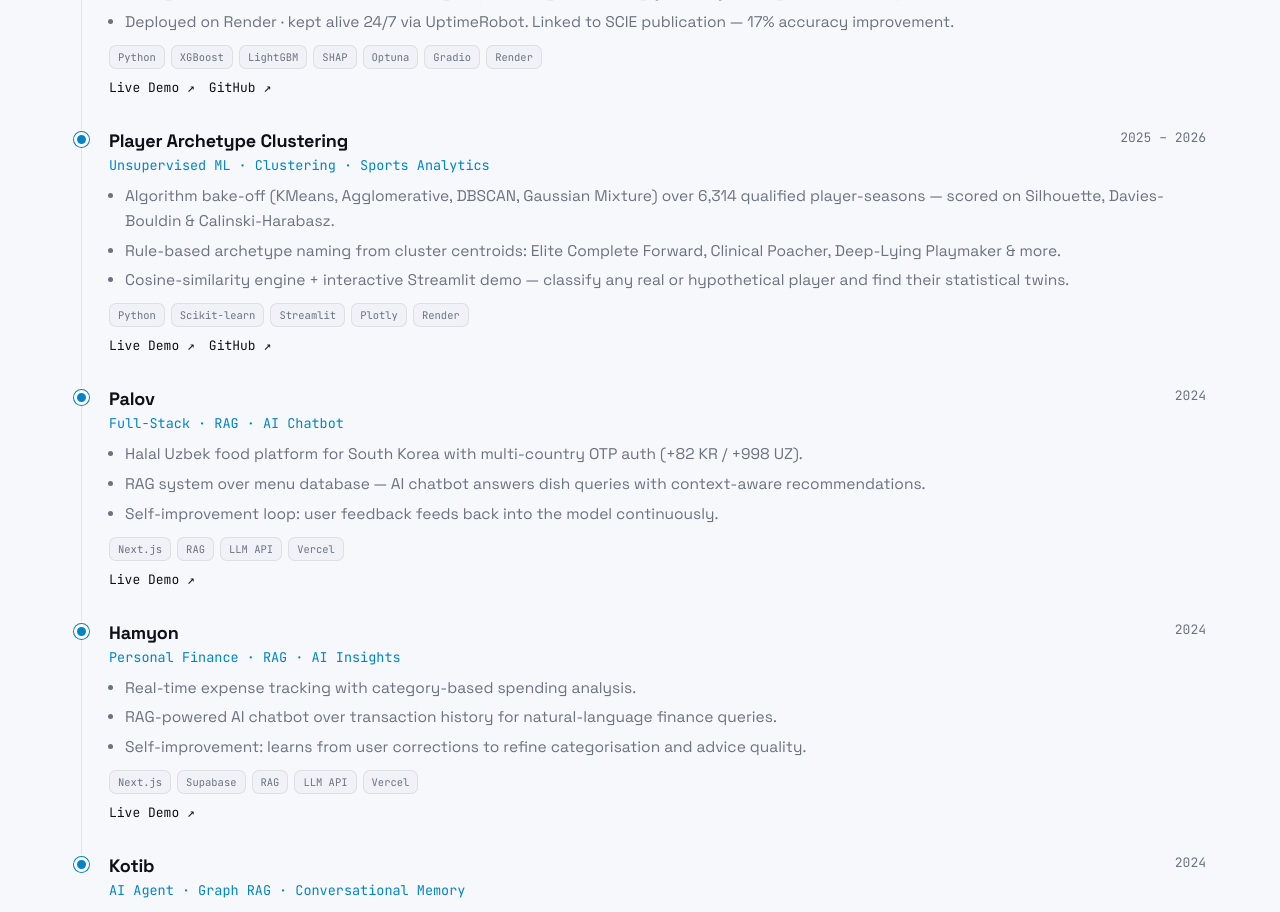
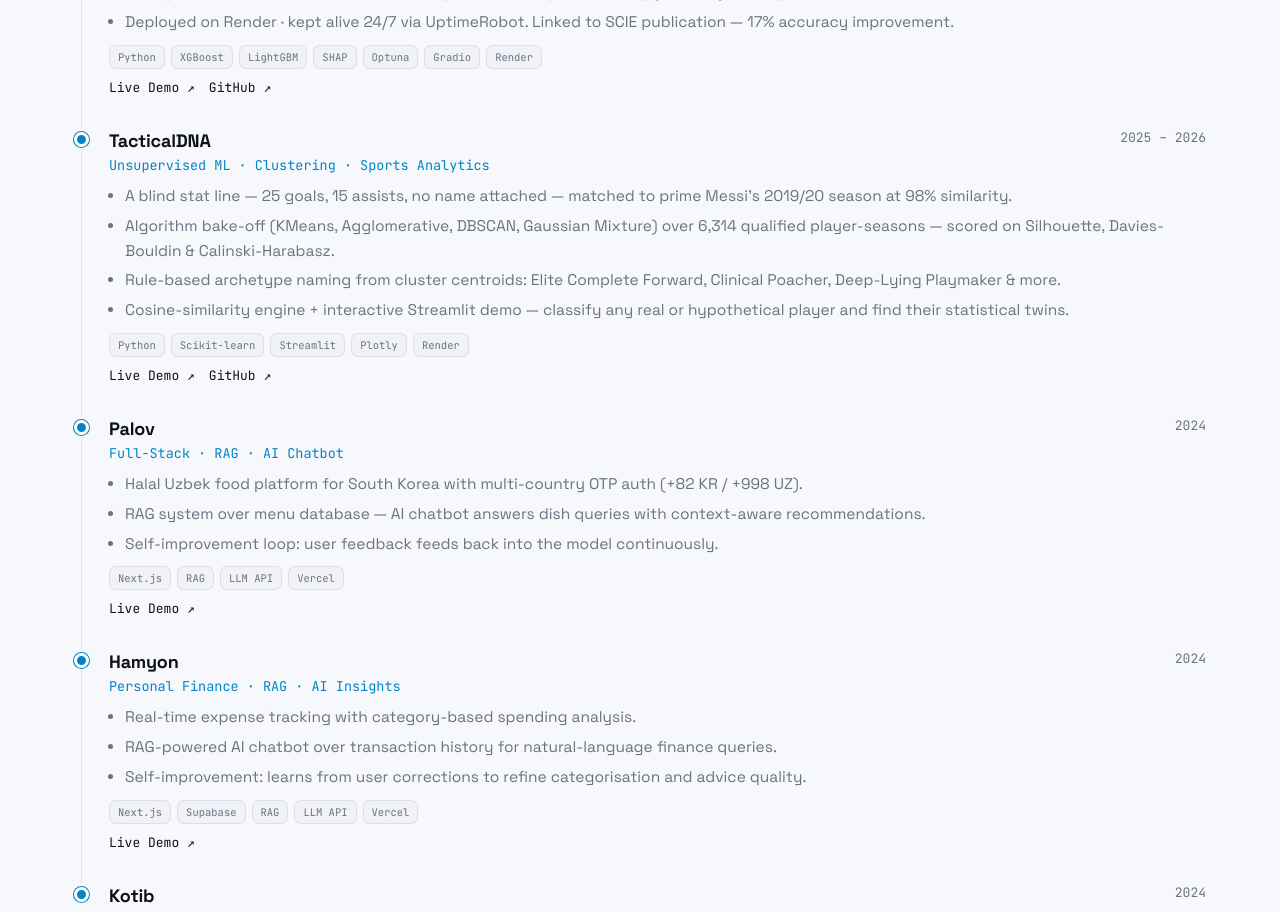
Before and after one commit to davronbek-malikov/Portfolio, a Next.js app: page /about in a window 1280 px wide. Shown: the part 2960-3872 px from the top of the page. Built offline with nearby package versions, Linux system fonts and the light colour scheme.

Commit message:
feat: rebrand unsupervised ML project as TacticalDNA, add Messi-twin hook
Renamed GitHub repo soccer-player-clustering -> tactical-dna. Updated
card flavor/bullets with the validated 98% Messi-similarity finding
instead of generic clustering copy.

```diff
--- a/app/about/page.jsx
+++ b/app/about/page.jsx
@@ -124,12 +124,13 @@ const selectedProjects = [
     stack: ["Python", "XGBoost", "LightGBM", "SHAP", "Optuna", "Gradio", "Render"],
   },
   {
-    title: "Player Archetype Clustering",
+    title: "TacticalDNA",
     sub: "Unsupervised ML · Clustering · Sports Analytics",
     period: "2025 – 2026",
     demo: "https://soccer-player-clustering.onrender.com",
-    github: "https://github.com/davronbek-malikov/soccer-player-clustering",
+    github: "https://github.com/davronbek-malikov/tactical-dna",
     bullets: [
+      "A blind stat line — 25 goals, 15 assists, no name attached — matched to prime Messi's 2019/20 season at 98% similarity.",
       "Algorithm bake-off (KMeans, Agglomerative, DBSCAN, Gaussian Mixture) over 6,314 qualified player-seasons — scored on Silhouette, Davies-Bouldin & Calinski-Harabasz.",
       "Rule-based archetype naming from cluster centroids: Elite Complete Forward, Clinical Poacher, Deep-Lying Playmaker & more.",
       "Cosine-similarity engine + interactive Streamlit demo — classify any real or hypothetical player and find their statistical twins.",
--- a/app/page.jsx
+++ b/app/page.jsx
@@ -63,8 +63,8 @@ export default function Home() {
             <p className="showcase-sub">
               Two projects live on the same soccer dataset: <strong>Soccer Player Salary Predictor</strong> — a
               supervised ML pipeline with SHAP explainability and Optuna tuning — and{" "}
-              <strong>Player Archetype Clustering</strong> — an unsupervised bake-off across four clustering
-              algorithms with an interactive Streamlit demo. Computer Vision and LLM Engineering coming next.
+              <strong>TacticalDNA</strong> — unsupervised clustering that matched a blind, made-up stat line to
+              prime Messi at 98% similarity. Computer Vision and LLM Engineering coming next.
             </p>
           </Reveal>
           <div className="showcase-grid">
--- a/data/projects.js
+++ b/data/projects.js
@@ -259,12 +259,13 @@ export const mlProjects = [
   {
     id: "unsupervised-ml",
     n: "10",
-    title: "Player Archetype Clustering",
+    title: "TacticalDNA",
     rarity: "epic",
     cls: "Unsupervised ML · Clustering · Sports Analytics",
-    flavor: "Six playing styles emerge from stats alone — no labels, no salary, just how they play.",
+    flavor: "No name attached, just 25 goals and 15 assists — the model matched it to prime Messi at 98% similarity.",
     motif: "ml",
     group: "unsupervised-ml",
+    extraStat: { label: "TWIN MATCH", value: 98 },
     stats: { PWR: 82, SCL: 80, AUT: 65, INT: 92, PLH: 82 },
     abilities: [
       "6,314 qualified player-seasons (≥900 min) across Bundesliga, La Liga, Serie A — zero salary/target leakage",
@@ -278,7 +279,7 @@ export const mlProjects = [
     status: { state: "live", label: "LIVE DEMO" },
     links: {
       demo: "https://soccer-player-clustering.onrender.com",
-      github: "https://github.com/davronbek-malikov/soccer-player-clustering",
+      github: "https://github.com/davronbek-malikov/tactical-dna",
     },
   },
   {
```
